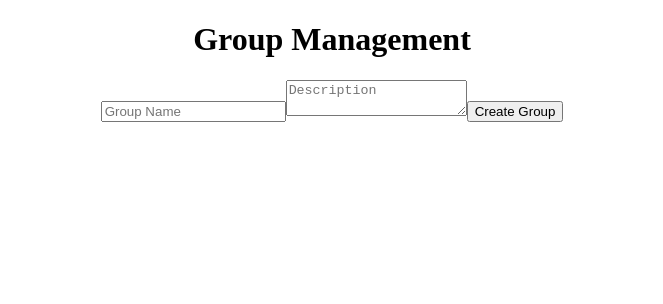
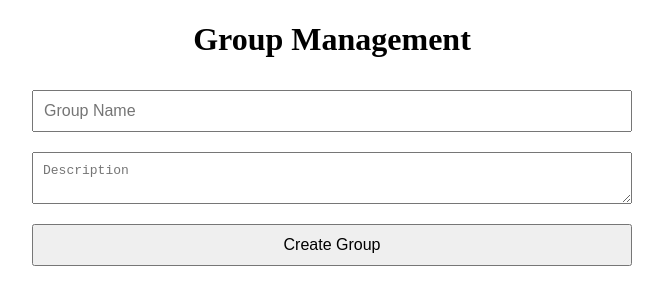
Before and after one commit to C9-nassarahmad/group-management-1, a React (Create React App) app: page / in a window 1280 px wide. Shown: the top 304 px of the page, without its empty margins (308-971 px from the left). Built offline with nearby package versions, Linux system fonts and the light colour scheme.

Commit message:
creating some style

```diff
--- a/src/App.css
+++ b/src/App.css
@@ -1,3 +1,30 @@
 .App {
   text-align: center;
+  max-width: 600px;
+  margin: 0 auto;
 }
+
+form {
+  display: flex;
+  flex-direction: column;
+  margin-bottom: 20px;
+}
+
+input, textarea {
+  margin: 10px 0;
+  padding: 10px;
+  font-size: 1em;
+}
+
+button {
+  padding: 10px;
+  font-size: 1em;
+  margin-top: 10px;
+}
+
+.group {
+  border: 1px solid #ccc;
+  padding: 20px;
+  margin: 10px 0;
+  border-radius: 5px;
+}
```
